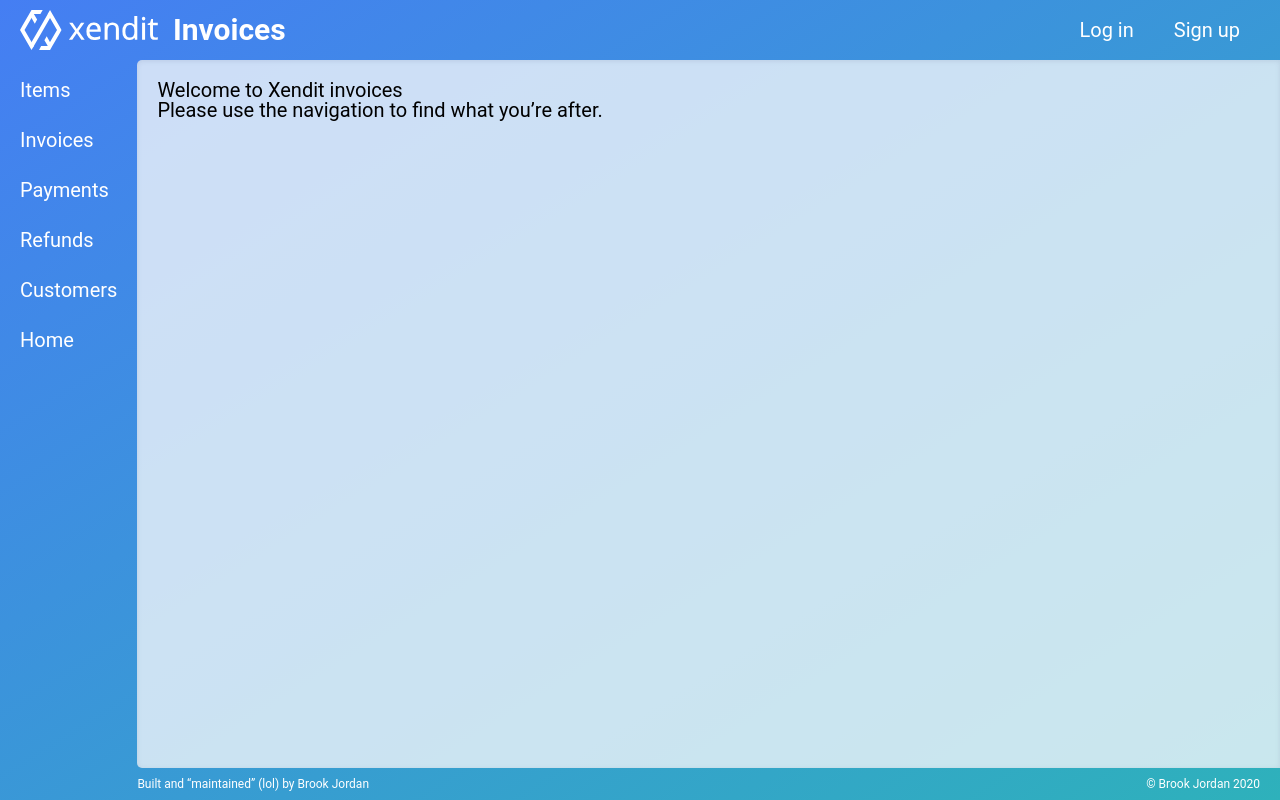
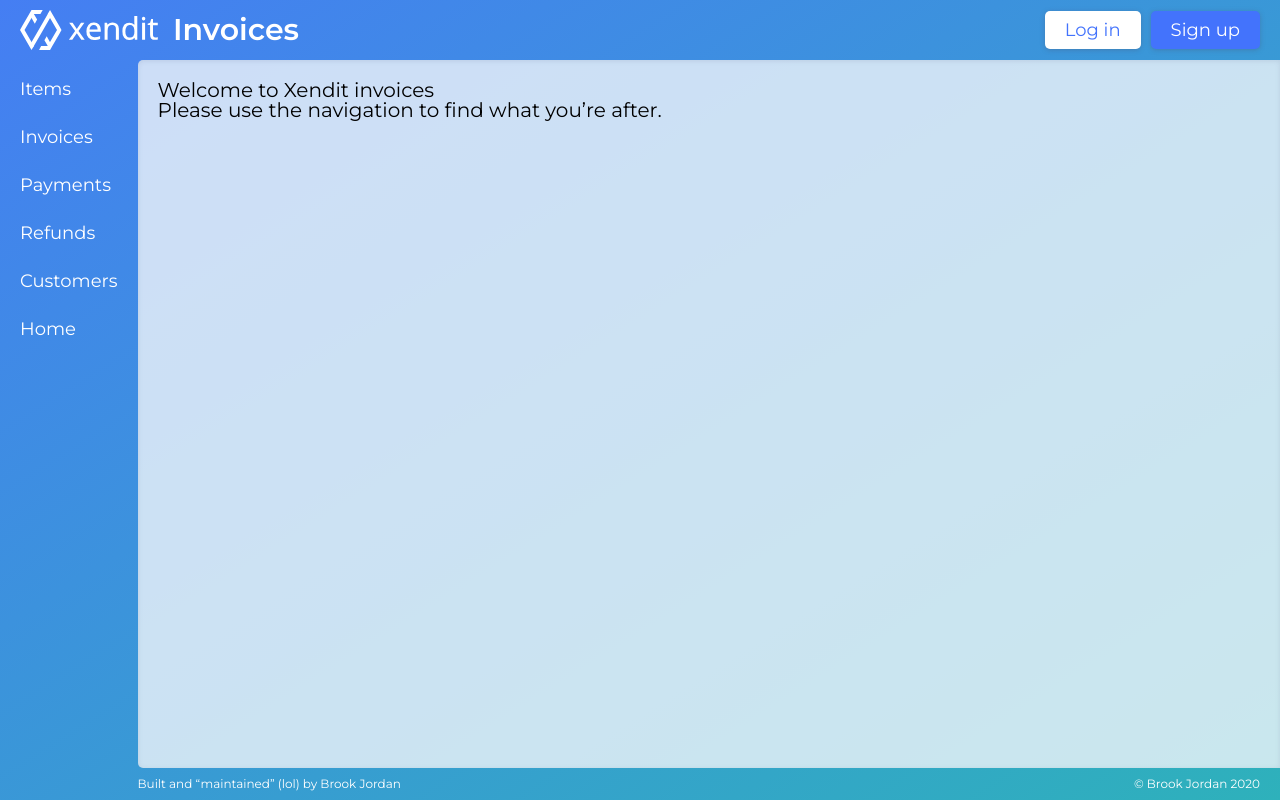
Before and after one commit to brookjordan/xendit-invoice, a React (Create React App) app: page / in a window 1280 px wide. Built offline with nearby package versions, Linux system fonts and the light colour scheme; no server answers.

Commit message:
better match styles

```diff
--- a/public/index.html
+++ b/public/index.html
@@ -25,6 +25,13 @@
       Learn how to configure a non-root public URL by running `npm run build`.
     -->
     <title>Invoice | Xendit</title>
+
+    <link
+      rel="stylesheet"
+      href="https://fonts.googleapis.com/css?family=Montserrat%3A100%2C100italic%2C200%2C200italic%2C300%2C300italic%2C400%2C400italic%2C500%2C500italic%2C600%2C600italic%2C700%2C700italic%2C800%2C800italic%2C900%2C900italic%7CRoboto%3A100%2C100italic%2C200%2C200italic%2C300%2C300italic%2C400%2C400italic%2C500%2C500italic%2C600%2C600italic%2C700%2C700italic%2C800%2C800italic%2C900%2C900italic&#038;ver=5.3.2"
+      type="text/css"
+      media="all"
+    />
   </head>
   <body>
     <noscript>You need to enable JavaScript to run this app.</noscript>
--- a/src/components/SiteHeader.js
+++ b/src/components/SiteHeader.js
@@ -8,11 +8,11 @@
   render() {
     let authButtons;
     if (this.props.user) {
-      authButtons = <button onClick={this.props.logOut} className="site-header__link">Log out</button>;
+      authButtons = <button onClick={this.props.logOut} className="site-header__link site-header__link--log-out">Log out</button>;
     } else {
       authButtons = <>
-        <Link to="/log-in" className="site-header__link">Log in</Link>
-        <Link to="/sign-up" className="site-header__link">Sign up</Link>
+        <Link to="/log-in" className="site-header__link site-header__link--log-in">Log in</Link>
+        <Link to="/sign-up" className="site-header__link site-header__link--sign-up">Sign up</Link>
       </>;
     }
 
--- a/src/styles/components/_invoice.scss
+++ b/src/styles/components/_invoice.scss
@@ -12,6 +12,7 @@
   box-shadow: 0 1px 5px rgb(75 90 126 / 0.14);
 
   &__title {
+    padding: 10px 0;
     font-weight: 600;
   }
 }
--- a/src/styles/components/_site-header.scss
+++ b/src/styles/components/_site-header.scss
@@ -1,5 +1,6 @@
 @use "../variables/svg-urls" as svg;
 @use "../mixins/buttons" as button;
+@use "../variables/base-colors" as c;
 
 .site-header {
   display: flex;
@@ -29,7 +30,29 @@
   }
 
   &__link {
-    @include button.navigation;
     color: white;
+
+    &:not(:last-child) {
+      margin-right: 10px;
+    }
+
+    &--log-in,
+    &--sign-up {
+      @include button.hover;
+    }
+
+    &--log-in {
+      background: white;
+      color: c.$blue;
+    }
+
+    &--sign-up {
+      background: c.$blue;
+      color: white;
+    }
+
+    &--log-out {
+      @include button.navigation;
+    }
   }
 }
--- a/src/styles/elements/_base.scss
+++ b/src/styles/elements/_base.scss
@@ -10,5 +10,5 @@
   width: 100%;
   height: 100%;
   overflow: hidden;
-  background-image: linear-gradient(to bottom right, c.$blue, c.$cyan);
+  background-image: linear-gradient(to bottom right, c.$blue-gradient);
 }
--- a/src/styles/mixins/_buttons.scss
+++ b/src/styles/mixins/_buttons.scss
@@ -1,11 +1,42 @@
-@mixin navigation {
+@use "../variables/base-colors" as c;
+
+@mixin base {
   text-decoration: none;
   padding: 10px 20px;
-  background-color: rgba(255, 255, 255, 0);
-  transition: background-color 150ms;
+  background-color: rgb(255 255 255 / 0);
   border-radius: 5px;
+  font-size: 0.9rem;
+}
+
+@mixin hover {
+  @include base;
+
+  transition-property:
+   transform,
+   box-shadow
+  ;
+  transition-duration: 0.2s;
+  box-shadow: 0 1px 5px rgba(c.$navy, 0.4);
 
   &:hover {
-    background-color: rgba(255, 255, 255, 0.2);
+    transform: translateY(-2px);
+    transition-duration: 0.1s;
+    box-shadow: 0 3px 7px rgba(c.$navy, 0.3);
+  }
+
+  &:active {
+    transform: translateY(1px);
+    transition-duration: 0.01s;
+    box-shadow: 0 0 0 rgba(c.$navy, 0.5);
   }
 }
+
+@mixin navigation {
+  @include base;
+
+  transition: background-color 150ms;
+
+  &:hover {
+    background-color: rgb(255 255 255 / 0.2);
+  }
+}
--- a/src/styles/variables/_base-colors.scss
+++ b/src/styles/variables/_base-colors.scss
@@ -1,2 +1,3 @@
-$blue: #457ef3;
-$cyan:#2EB1BB;
+$blue: #4373FC;
+$navy: #4b5a7e;
+$blue-gradient: #457ef3, #2EB1BB;
```
